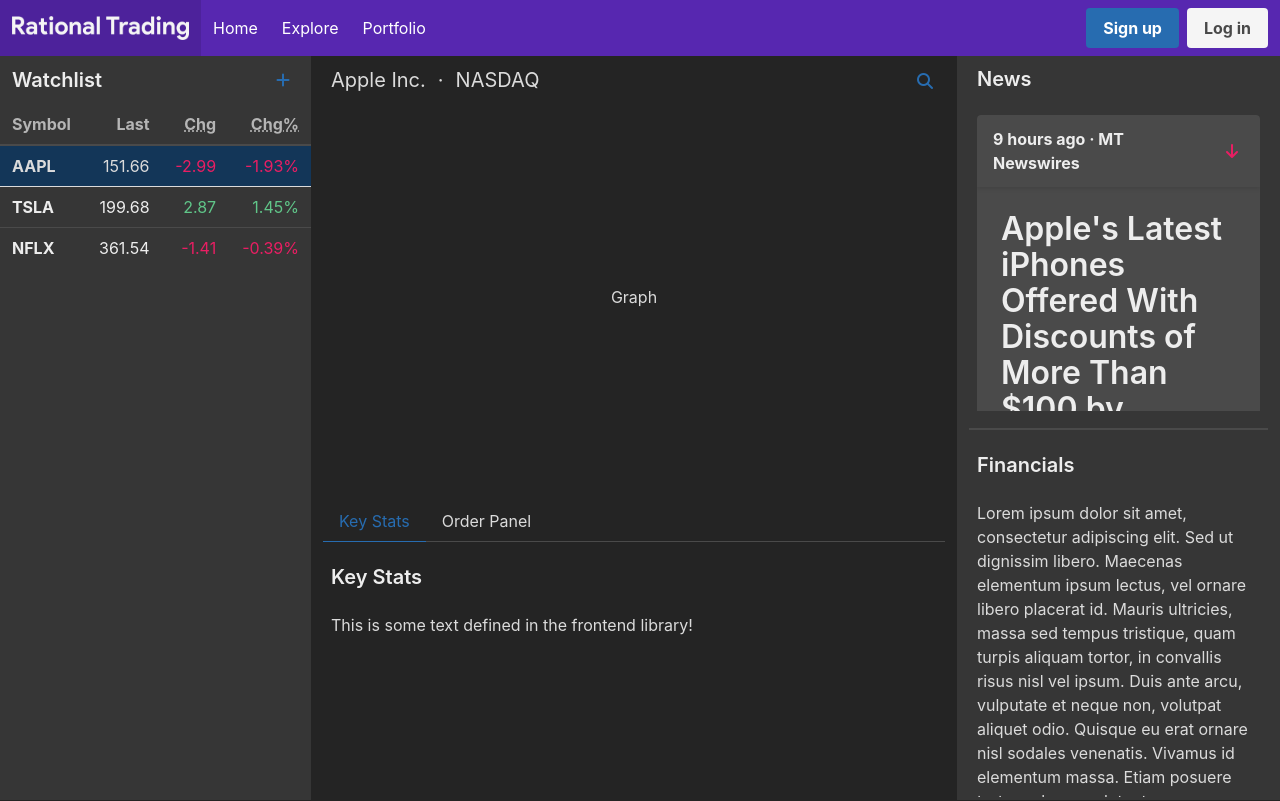
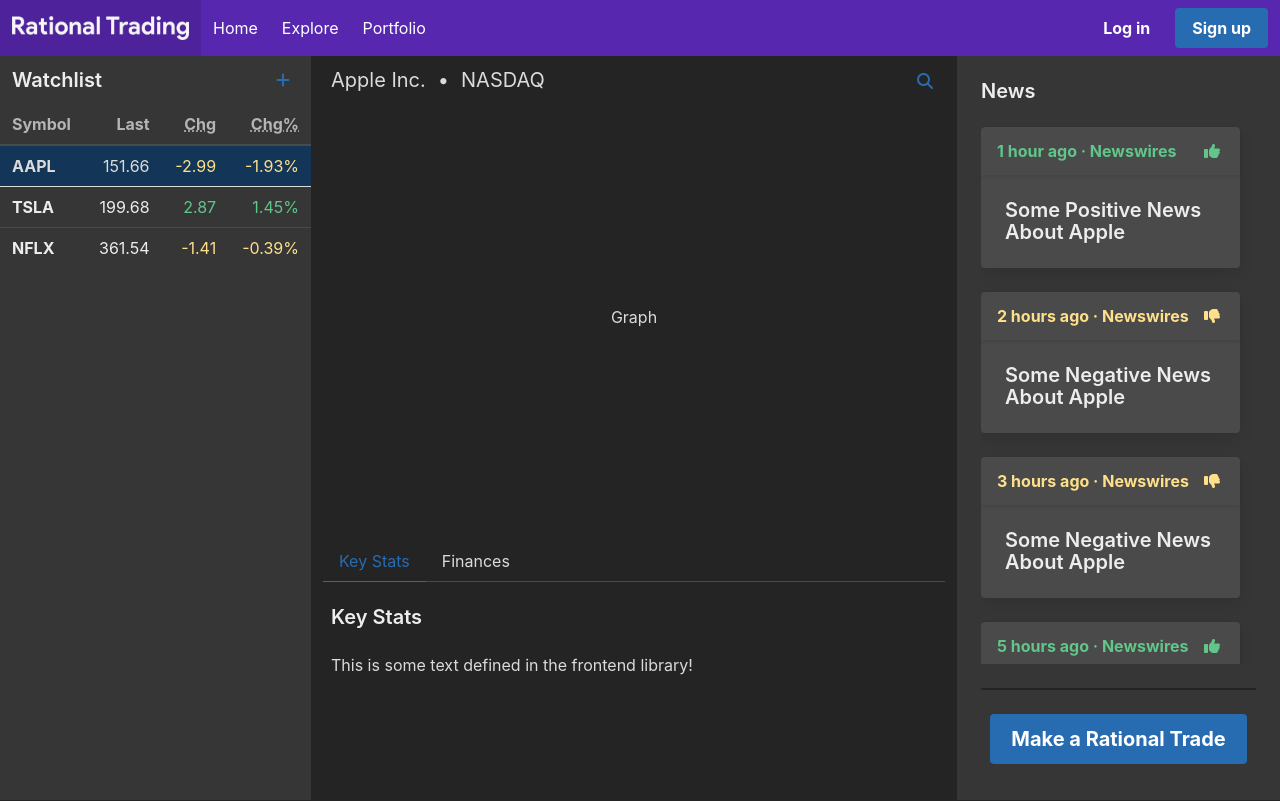
Before and after one commit to rational-trading/rational-trading, a SvelteKit app in the folder frontend/: page /explore in a window 1280 px wide. Built offline with nearby package versions, Linux system fonts and the light colour scheme.

Commit message:
Minor Improvements (#40)
* Improvements.

* Added "clickable" table rows.

* Made dot bigger.

```diff
--- /dev/null
+++ b/frontend/src/components/News.svelte
@@ -0,0 +1,31 @@
+<script lang="ts">
+    interface News {
+        positive: boolean;
+        source: string;
+        time: string;
+        title: string;
+    }
+
+    export let data: News;
+
+    let sentiment = data.positive ? "success" : "warning";
+</script>
+
+<div class="block card">
+    <header class="card-header">
+        <p class="card-header-title has-text-{sentiment} pr-0">
+            {data.time} · {data.source}
+        </p>
+        <div class="card-header-icon has-text-{sentiment} pl-0">
+            <span class="icon">
+                <i class="fas fa-thumbs-{data.positive ? 'up' : 'down'}" />
+            </span>
+        </div>
+    </header>
+
+    <div class="card-content">
+        <p class="title is-5">
+            {data.title}
+        </p>
+    </div>
+</div>
--- a/frontend/src/routes/+layout.svelte
+++ b/frontend/src/routes/+layout.svelte
@@ -36,12 +36,12 @@
     <div class="navbar-end">
       <div class="navbar-item">
         <div class="buttons">
-          <button class="button is-info">
+          <a href="/" class="button is-primary">
+            <strong>Log in</strong>
+          </a>
+          <a href="/" class="button is-info">
             <strong>Sign up</strong>
-          </button>
-          <button class="button is-light">
-            <strong>Log in</strong>
-          </button>
+          </a>
         </div>
       </div>
     </div>
--- a/frontend/src/routes/+page.svelte
+++ b/frontend/src/routes/+page.svelte
@@ -1,6 +1,8 @@
 <div class="block" style="margin-top: 15vh; margin-left: 10vh;">
     <h1 class="title is-1">Whatever topic.</h1>
     <h2 class="subtitle is-3">And maybe a little elaboration.</h2>
+    <br />
+    <br />
     <a class="button is-large is-info" href="/"><strong>Get started</strong></a>
 </div>
 
--- a/frontend/src/routes/explore/+page.svelte
+++ b/frontend/src/routes/explore/+page.svelte
@@ -1,14 +1,14 @@
 <script lang="ts">
+    import News from "$components/News.svelte";
     import data from "$lib/data";
 </script>
 
 <!-- this fixes the issue of weird extra space to the right of the page -->
 <div
     class="columns my-0"
-    style="width: calc(100vw + 12px); height: calc(100vh - 56px);"
->
+    style="width: calc(100vw + 12px); height: calc(100vh - 56px);">
     <div class="column is-one-quarter has-background-grey-darker px-0">
-        <nav class="level ml-5 mr-4 my-0">
+        <nav class="level is-mobile ml-5 mr-4 my-0">
             <div class="level-left">
                 <div class="level-item">
                     <h1 class="title is-5">Watchlist</h1>
@@ -24,12 +24,11 @@
             </div>
         </nav>
 
-        <div class="block pl-3 mt-3" style="height: calc(100vh - 103px);">
+        <div class="block pl-3 mt-3">
             <!-- Went very explicit on the alignment because it's never what you expect -->
             <div
                 class="table-container"
-                style="height: 100%; overflow-y: scroll;"
-            >
+                style="height: 100%; overflow-y: scroll;">
                 <table class="table is-hoverable is-fullwidth is-dark">
                     <thead>
                         <tr>
@@ -40,32 +39,29 @@
                         </tr>
                     </thead>
                     <tbody>
-                        <tr class="is-selected">
+                        <tr class="is-selected" style="cursor: pointer;">
                             <th class="has-text-left">AAPL</th>
                             <td class="has-text-right">151.66</td>
-                            <td class="has-text-right has-text-danger">-2.99</td
-                            >
-                            <td class="has-text-right has-text-danger"
-                                >-1.93%</td
-                            >
+                            <td class="has-text-right has-text-warning"
+                                >-2.99</td>
+                            <td class="has-text-right has-text-warning"
+                                >-1.93%</td>
                         </tr>
-                        <tr>
+                        <tr style="cursor: pointer;">
                             <th class="has-text-left">TSLA</th>
                             <td class="has-text-right">199.68</td>
-                            <td class="has-text-right has-text-success">2.87</td
-                            >
                             <td class="has-text-right has-text-success"
-                                >1.45%</td
-                            >
+                                >2.87</td>
+                            <td class="has-text-right has-text-success"
+                                >1.45%</td>
                         </tr>
-                        <tr>
+                        <tr style="cursor: pointer;">
                             <th class="has-text-left">NFLX</th>
                             <td class="has-text-right">361.54</td>
-                            <td class="has-text-right has-text-danger">-1.41</td
-                            >
-                            <td class="has-text-right has-text-danger"
-                                >-0.39%</td
-                            >
+                            <td class="has-text-right has-text-warning"
+                                >-1.41</td>
+                            <td class="has-text-right has-text-warning"
+                                >-0.39%</td>
                         </tr>
                     </tbody>
                 </table>
@@ -73,14 +69,14 @@
         </div>
     </div>
 
-    <div class="column">
+    <div class="column" style="height: calc(100vh - 56px); overflow: auto;">
         <nav class="level mx-2">
             <div class="level-left">
                 <div class="level-item">
                     <h1 class="subtitle is-5">Apple Inc.</h1>
                 </div>
                 <div class="level-item">
-                    <h1 class="subtitle is-5">·</h1>
+                    <h1 class="subtitle is-5">•</h1>
                 </div>
                 <div class="level-item">
                     <h1 class="subtitle is-5">NASDAQ</h1>
@@ -97,15 +93,16 @@
         </nav>
         <div
             class="block mx-2"
-            style="height: 45vh; display: flex; justify-content: center; align-items: center;"
-        >
+            style="height: 50vh; display: flex; justify-content: center; align-items: center;">
             Graph
         </div>
 
         <div class="tabs">
             <ul>
-                <li class="is-active"><a>Key Stats</a></li>
-                <li><a>Order Panel</a></li>
+                <li class="is-active">
+                    <a>Key Stats</a>
+                </li>
+                <li><a>Finances</a></li>
             </ul>
         </div>
 
@@ -115,102 +112,49 @@
         </div>
     </div>
 
-    <div class="column is-one-quarter has-background-grey-darker">
-        <div class="block mx-2" style="height: 42vh;">
-            <h1 class="title is-5">News</h1>
-
-            <div class="block" style="height: 37vh; overflow-y: scroll">
-                <div class="card">
-                    <header class="card-header">
-                        <p class="card-header-title">
-                            9 hours ago · MT Newswires
-                        </p>
-                        <div class="card-header-icon has-text-danger">
-                            <span class="icon">
-                                <i class="fas fa-arrow-down" />
-                            </span>
-                        </div>
-                    </header>
-
-                    <div class="card-content">
-                        <p class="title is-3">
-                            Apple's Latest iPhones Offered With Discounts of
-                            More Than $100 by Retailers in China
-                        </p>
-                    </div>
-                </div>
-                <div class="card">
-                    <header class="card-header">
-                        <p class="card-header-title">
-                            9 hours ago · Seeking Alpha
-                        </p>
-                        <div class="card-header-icon has-text-success">
-                            <span class="icon">
-                                <i class="fas fa-arrow-up" />
-                            </span>
-                        </div>
-                    </header>
-
-                    <div class="card-content">
-                        <p class="title is-3">
-                            Investor Movement Index, while still low, shows
-                            marginal improvement in January
-                        </p>
-                    </div>
-                </div>
+    <div class="column is-one-quarter has-background-grey-darker p-5">
+        <div style="height: calc(100vh - 56px - 10rem); overflow: auto;">
+            <div class="block pr-4">
+                <h1 class="title is-5">News</h1>
+                <News
+                    data={{
+                        title: "Some Positive News About Apple",
+                        source: "Newswires",
+                        time: "1 hour ago",
+                        positive: true,
+                    }} />
+                <News
+                    data={{
+                        title: "Some Negative News About Apple",
+                        source: "Newswires",
+                        time: "2 hours ago",
+                        positive: false,
+                    }} />
+                <News
+                    data={{
+                        title: "Some Negative News About Apple",
+                        source: "Newswires",
+                        time: "3 hours ago",
+                        positive: false,
+                    }} />
+                <News
+                    data={{
+                        title: "Some Positive News About Apple",
+                        source: "Newswires",
+                        time: "5 hours ago",
+                        positive: true,
+                    }} />
                 <div class="block is-flex is-justify-content-center">
                     <button class="button is-dark is-small is-rounded"
-                        >More news</button
-                    >
+                        >More news</button>
                 </div>
             </div>
         </div>
-
-        <hr style="background: #4a4a4a;" />
-
-        <div class="block mx-2" style="height: 42vh;">
-            <h1 class="title is-5">Financials</h1>
-            <div class="block" style="height: 37vh; overflow-y: scroll">
-                <p>
-                    Lorem ipsum dolor sit amet, consectetur adipiscing elit. Sed
-                    ut dignissim libero. Maecenas elementum ipsum lectus, vel
-                    ornare libero placerat id. Mauris ultricies, massa sed
-                    tempus tristique, quam turpis aliquam tortor, in convallis
-                    risus nisl vel ipsum. Duis ante arcu, vulputate et neque
-                    non, volutpat aliquet odio. Quisque eu erat ornare nisl
-                    sodales venenatis. Vivamus id elementum massa. Etiam posuere
-                    tortor vel sem volutpat, non dignissim leo ullamcorper.
-                    Curabitur pulvinar magna et feugiat facilisis. Sed maximus
-                    leo mi, id ultricies tortor rhoncus ut. Morbi sollicitudin
-                    arcu et congue viverra. Proin eget iaculis enim. Vestibulum
-                    ante ipsum primis in faucibus orci luctus et ultrices
-                    posuere cubilia curae; Proin nec rutrum lacus, ac porta
-                    quam. Nullam sed ligula hendrerit, hendrerit massa et,
-                    facilisis sapien. Praesent vel libero nec ante faucibus
-                    convallis in at mi. Phasellus et purus nisl. Vestibulum
-                    tortor nunc, vestibulum mollis finibus eget, posuere in
-                    massa. Praesent consequat, leo consectetur faucibus
-                    bibendum, justo eros porta odio, vitae ullamcorper dui leo
-                    ac erat. Nunc maximus malesuada justo nec auctor. Cras vel
-                    sagittis lorem, quis blandit tortor. Nunc odio nunc, posuere
-                    ut justo vitae, consequat vestibulum est. Integer ut egestas
-                    mauris. Donec scelerisque dui sit amet arcu condimentum
-                    posuere. Nullam in facilisis lectus. Aenean pellentesque vel
-                    sapien eget volutpat. Nullam pellentesque leo vel odio
-                    finibus commodo.
-                </p>
-                <div class="block is-flex is-justify-content-center">
-                    <button class="button is-dark is-small is-rounded"
-                        >More financials</button
-                    >
-                </div>
-            </div>
+        <hr />
+        <div class="block is-flex is-justify-content-center">
+            <button class="button is-medium is-info">
+                <strong>Make a Rational Trade</strong>
+            </button>
         </div>
     </div>
 </div>
-
-<style>
-    .card {
-        margin-bottom: 1rem;
-    }
-</style>
```
